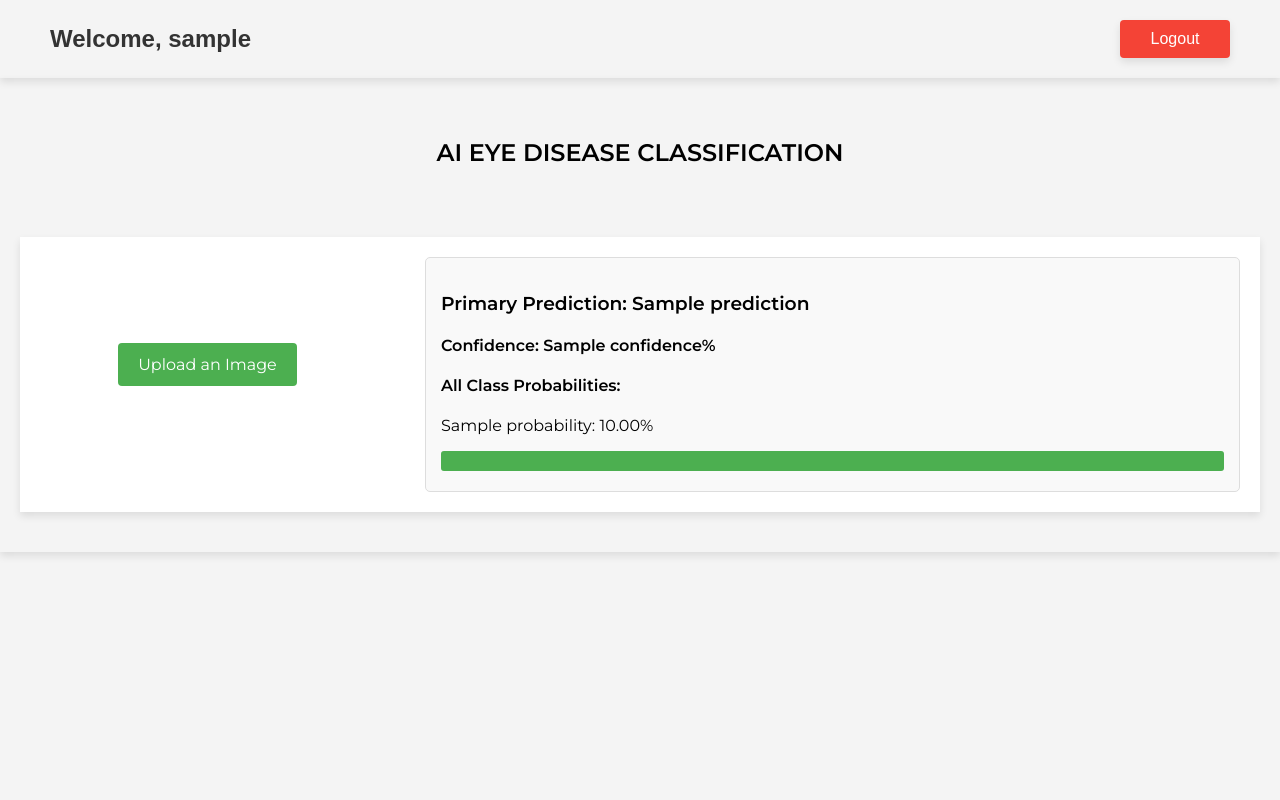
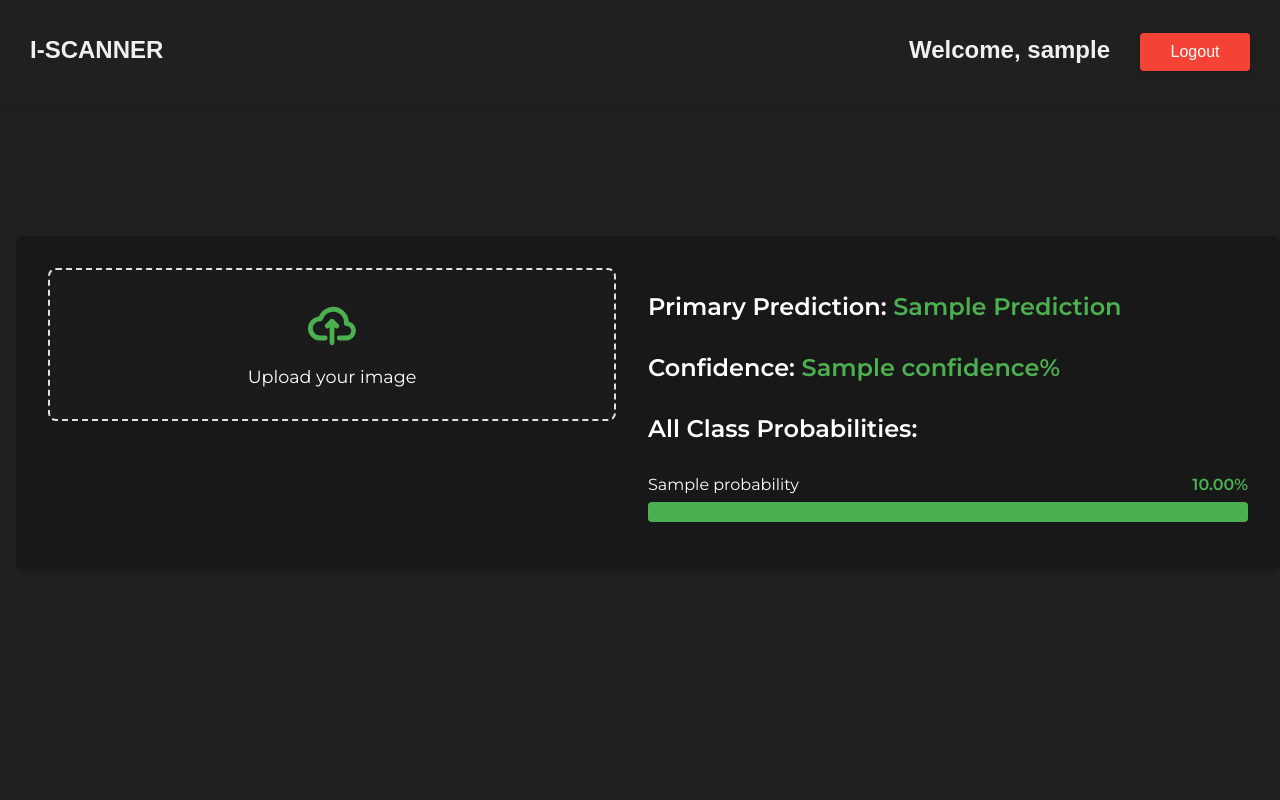
Before and after one commit to blcoussama/FLASK-AI-IMAGE-SCANNER, a Flask app: template templates/dashboard.html in a window 1280 px wide. Run offline with Flask 3, Linux system fonts and the light colour scheme; the template is opened without the code that fills it: most values are stand-ins (such as "Sample title", 1, 10 or a date in 2020).

Commit message:
Refined Styles & And User dashbaord

```diff
--- a/app.py
+++ b/app.py
@@ -1,16 +1,22 @@
 from flask import Flask, render_template, request, redirect, session, url_for, flash
 from werkzeug.security import generate_password_hash, check_password_hash
+from werkzeug.utils import secure_filename
 from flask_sqlalchemy import SQLAlchemy
 import tensorflow as tf
 from tensorflow.keras.utils import img_to_array, load_img
 import numpy as np
+import os
 
 app = Flask(__name__)
 app.secret_key = "my_secret_key"
 
-# Config SQL Alchemy
+# Configuration settings
+app.config['UPLOAD_FOLDER'] = 'media'
+app.config['MAX_CONTENT_LENGTH'] = 16 * 1024 * 1024  # 16MB max file size
 app.config["SQLALCHEMY_DATABASE_URI"] = "sqlite:///users.db"
 app.config["SQLALCHEMY_TRACK_MODIFICATIONS"] = False
+
+# Initialize database
 db = SQLAlchemy(app)
 
 # Load the trained ResNet50 model
@@ -30,17 +36,15 @@ class User(db.Model):
     def check_password(self, password):
         return check_password_hash(self.password_hash, password)
 
-def preprocess_image(image_file):
+def preprocess_image(image_path):
     """
     Preprocess the uploaded image exactly as in the training code
+    Parameters:
+    image_path (str): Path to the saved image file
     """
-    temp_path = './media/temp_image.jpg'
-    image_file.save(temp_path)
-
-    img = load_img(temp_path, target_size=(224, 224))
+    img = load_img(image_path, target_size=(224, 224))
     img_array = img_to_array(img)
     img_array = np.expand_dims(img_array, axis=0)
-
     return img_array
 
 @app.route("/")
@@ -94,37 +98,56 @@ def predict():
     if "username" not in session:
         return redirect(url_for("login"))
 
-    if 'file' not in request.files:
-        return render_template('dashboard.html', username=session["username"], error='No file uploaded')
+    if request.method == 'POST':
+        if 'file' not in request.files:
+            return render_template('dashboard.html', username=session["username"], error='No file uploaded')
 
-    file = request.files['file']
-    if file.filename == '':
-        return render_template('dashboard.html', username=session["username"], error='No selected file')
+        file = request.files['file']
+        if file.filename == '':
+            return render_template('dashboard.html', username=session["username"], error='No selected file')
 
-    try:
-        img_array = preprocess_image(file)
-        predictions = model.predict(img_array)
-        probabilities = predictions[0]
+        try:
+            # Create media directory if it doesn't exist
+            os.makedirs(app.config['UPLOAD_FOLDER'], exist_ok=True)
 
-        predicted_class = np.argmax(probabilities)
-        confidence = float(probabilities[predicted_class] * 100)
-        result = CLASS_LABELS[predicted_class]
+            # Save the uploaded file
+            filename = secure_filename(file.filename)
+            filepath = os.path.join(app.config['UPLOAD_FOLDER'], filename)
+            file.save(filepath)
 
-        class_probabilities = {
-            label: float(prob * 100)
-            for label, prob in zip(CLASS_LABELS, probabilities)
-        }
+            # Process the image using the saved file path
+            img_array = preprocess_image(filepath)
+            predictions = model.predict(img_array)
+            probabilities = predictions[0]
 
-        return render_template(
-            'dashboard.html',
-            username=session["username"],
-            prediction=result,
-            confidence=round(confidence, 2),
-            all_probabilities=class_probabilities
-        )
+            predicted_class = np.argmax(probabilities)
+            confidence = float(probabilities[predicted_class] * 100)
+            result = CLASS_LABELS[predicted_class]
 
-    except Exception as e:
-        return render_template('dashboard.html', username=session["username"], error=f'Error processing image: {str(e)}')
+            class_probabilities = {
+                label: float(prob * 100)
+                for label, prob in zip(CLASS_LABELS, probabilities)
+            }
+
+            # Clean up the saved file
+            if os.path.exists(filepath):
+                os.remove(filepath)
+
+            return render_template(
+                'dashboard.html',
+                username=session["username"],
+                prediction=result,
+                confidence=round(confidence, 2),
+                all_probabilities=class_probabilities
+            )
+
+        except Exception as e:
+            # Clean up the file if it exists
+            if 'filepath' in locals() and os.path.exists(filepath):
+                os.remove(filepath)
+            return render_template('dashboard.html', username=session["username"], error=f'Error processing image: {str(e)}')
+
+    return render_template('dashboard.html', username=session["username"])
 
 @app.route("/logout")
 def logout():
--- a/static/styles.css
+++ b/static/styles.css
@@ -3,37 +3,55 @@ body {
     font-family: 'Montserrat', sans-serif;
     margin: 0;
     font-family: Arial, sans-serif;
-    background-color: #f4f4f4; /* Optional: Light background for the page */
+    background-color: rgb(32, 32, 32); /* Optional: Light background for the page */
+    color: rgb(224, 224, 224);
     height: 100vh;
     min-height: 100%;
 }
 
 .form-body {
+    background-color: rgb(32, 32, 32);
+    color: rgb(224, 224, 224);
     padding-left: 20px;
     padding-right: 20px;
     font-family: 'Montserrat', sans-serif;
     display: flex;
+    flex-direction: column;
     align-items: center;
-    justify-content: center;
+    justify-content: start;
     height: 100vh;
     min-height: 100%;
+}
+
+.logo-container {
+    text-align: center;
+    margin-bottom: 100px;
+    margin-top: 80px;
+}
+.form-body .logo {
+    font-size: 50px;
+}
+
+.form-body .logo-p {
+    font-size: 20px;
 }
 
 .container {
     width: 100%;
     max-width: 400px;
     padding: 30px;
-    background-color: #fff;
+    background-color: rgb(24, 24, 24);
+    color: rgb(224, 224, 224);
     border-radius: 8px;
-    box-shadow: 0 4px 8px rgba(0, 0, 0, 0.1);
+    box-shadow: 5px 4px 8px rgba(0, 0, 0, 0.1);
     text-align: center; /* Center the content inside the container */
 }
 
 /* Form Title */
 h1 {
+    color: rgb(240, 240, 240);
     font-size: 24px;
     margin-bottom: 20px;
-    color: #333;
 }
 
 /* Input Fields */
@@ -45,6 +63,7 @@ h1 {
     border-radius: 4px;
     font-size: 16px;
     box-sizing: border-box;
+    color: black;
 }
 
 .input-field:focus {
@@ -60,12 +79,13 @@ h1 {
     border-radius: 4px;
     font-size: 16px;
     cursor: pointer;
-    box-shadow: 0 4px 8px rgba(0, 0, 0, 0.1);
+    box-shadow: 5px 4px 8px rgba(0, 0, 0, 0.1);
 }
 
 .btn-auth {
     background-color: #4CAF50;
     color: white;
+    font-size: 18px;
 }
 
 .btn-auth:hover {
@@ -74,8 +94,9 @@ h1 {
 
 /* Links */
 a {
-    color: #4CAF50;
+    color: #64ca68;
     text-decoration: none;
+    text-decoration: underline;
 }
 
 a:hover {
@@ -89,7 +110,7 @@ a:hover {
 }
 
 /* Dashboard Header */
-.dashboard-body {
+/* .dashboard-body {
     font-family: 'Montserrat', sans-serif;
     display: flex;
     align-items: center;
@@ -153,52 +174,49 @@ a:hover {
 }
 
 .upload-form {
+    background-color: white;
     display: flex;
     flex-direction: column;
     align-items: center;
     justify-content: center;
     width: 30%;
     padding: 50px;
-}
+} */
 
 /* File Upload Customization */
-.file-upload-label {
-    display: inline-block;
-    padding: 12px 20px;
+/* .file-upload-label {
+    padding: 40px 30px;
+    padding-bottom: 20px;
     background-color: #4CAF50;
-    color: white;
+    color: black;
     border-radius: 4px;
     cursor: pointer;
-    text-align: center;
-    font-size: 16px;
-    margin-bottom: 20px;
 }
 
 .file-upload-label:hover {
     background-color: #45a049;
-}
+} */
 
 /* Hide the actual file input */
-#file-upload {
-    display: none;
-}
+/* #file-upload {
+    display: none ;
+} */
 
 /* Image Preview */
-.image-preview-container {
+/* .image-preview-container {
     margin-top: 15px;
     text-align: center;
+    width: 100%;
 }
 
 .image-preview {
-    max-width: 100%;
-    height: auto;
-    max-height: 150px;
-    border-radius: 8px;
+    width: 300px;
+    height: 300px;
     object-fit: cover;
-}
+} */
 
 /* Results Section */
-.results {
+/* .results {
     width: 100%;
     max-width: 100%;
     padding: 15px;
@@ -218,20 +236,20 @@ a:hover {
     height: 20px;
     border-radius: 3px;
     transition: width 0.5s ease-in-out;
-}
+} */
 
 /* Error message styling */
-.error {
+/* .error {
     color: red;
     margin-top: 20px;
     padding: 10px;
     border: 1px solid red;
     border-radius: 5px;
     background-color: #fff5f5;
-}
+} */
 
 /* Form Button Styling */
-.btn-primary {
+/* .btn-primary {
     background-color: #4CAF50;
     color: white;
     padding: 10px 10px;
@@ -242,10 +260,10 @@ a:hover {
 
 .btn-primary:hover {
     background-color: #45a049;
-}
+} */
 
 /* Logout Button Styling */
-.btn-logout {
+/* .btn-logout {
     background-color: #f44336;
     color: white;
     padding: 10px 20px;
@@ -258,3 +276,189 @@ a:hover {
 .btn-logout:hover {
     background-color: #e53935;
 }
+ */
+ .results h3 {
+    font-size: 1.5rem;
+    color: #333;
+}
+
+.results h4 {
+    font-size: 1.5rem;
+    color: #333;
+}
+
+.results .prediction-value {
+    color: #4CAF50; /* Green for primary prediction result */
+    font-weight: bold;
+    text-transform: capitalize;
+}
+
+.results .confidence-value {
+    color: #4CAF50; /* Green for confidence value */
+    font-weight: bold;
+}
+
+.results .probability-item .probability-label span:last-child {
+    color: #4CAF50; /* Green for probability percentages */
+    font-weight: bold;
+}
+
+@media (max-width: 1024px) {
+    .ai-section {
+        display: flex;
+        flex-direction: column; /* Stack elements vertically */
+        align-items: center; /* Center align for better aesthetics */
+    }
+
+    .upload-form,
+    .results-container {
+        width: 100%; /* Ensure full width for better visibility */
+        max-width: 600px; /* Optional: Limit width for a cleaner layout */
+        margin-bottom: 1.5rem; /* Add spacing between the elements */
+    }
+}
+
+  /* Dashboard styles */
+  .dashboard-body {
+    font-family: 'Montserrat', sans-serif;
+}
+.dashboard-header {
+    padding: 20px 30px;
+    display: flex;
+    margin-bottom: 2rem;
+    justify-content: space-between;
+    align-items: center;
+    box-shadow: 5px 4px 8px rgba(0, 0, 0, 0.1);
+}
+
+.dashboard-header h2 {
+    width: 100%;
+}
+
+.dashboard-header a {
+    text-align: center;
+    color: white;
+    text-decoration: none;
+    background-color: #f44336;
+    padding: 10px 20px;
+    border-radius: 4px;
+    max-width: 70px;
+    box-shadow: 0 4px 8px rgba(0, 0, 0, 0.1);
+}
+
+
+.dash-container {
+    gap: 50px;
+    max-width: 1200px;
+    margin: 0 auto;
+    padding: 0rem 3rem;
+    display: flex;
+    flex-direction: column;
+    align-items: center;
+    justify-content: center;
+    color: white;
+}
+
+.ai-section {
+    margin-top: 100px;
+    width: 100%;
+    display: flex;
+    gap: 2rem;
+    background-color: rgb(24, 24, 24);
+    padding: 2rem;
+    border-radius: 8px;
+    box-shadow: 0 4px 6px rgba(0, 0, 0, 0.1);
+}
+
+.upload-container {
+    display: flex;
+    align-items: center;
+    justify-content: center;
+    width: 100%;
+    margin-bottom: 1.5rem;
+}
+
+.file-upload-label {
+    width: 500px;
+    display: flex;
+    flex-direction: column;
+    align-items: center;
+    justify-content: center;
+    padding: 2rem;
+    background-color: rgb(27, 27, 27);
+    border: 2px dashed #dee2e6;
+    border-radius: 8px;
+    cursor: pointer;
+    transition: all 0.3s ease;
+}
+
+.upload-content {
+    display: flex;
+    flex-direction: column;
+    align-items: center;
+    gap: 1rem;
+}
+
+.upload-icon {
+    width: 48px;
+    height: 48px;
+    color: #4CAF50;
+}
+
+.upload-text {
+    font-size: 1.1rem;
+    color: white;
+}
+
+.preview-section {
+    display: none;
+    width: 100%;
+}
+
+.image-preview-container {
+    max-width: 244px;
+    margin-bottom: 1rem;
+    border-radius: 8px;
+    overflow: hidden;
+}
+
+.image-preview {
+    width: 100%;
+    object-fit: cover;
+}
+
+.results-container {
+    width: 100%;
+}
+
+.probability-item {
+    margin-bottom: 1rem;
+}
+
+.probability-label {
+    display: flex;
+    justify-content: space-between;
+    margin-bottom: 0.5rem;
+}
+
+.probability-bar {
+    height: 20px;
+    background-color: white;
+    border-radius: 4px;
+    overflow: hidden;
+}
+
+.probability-fill {
+    height: 100%;
+    background-color: #4CAF50;
+    transition: width 0.6s ease;
+}
+
+#analyze-button {
+    background-color: #4CAF50;
+    color: white;
+    width: 100%;
+    margin-top: 1rem;
+    padding: 0.75rem;
+    font-size: 1.1rem;
+}
--- a/templates/dashboard.html
+++ b/templates/dashboard.html
@@ -1,50 +1,57 @@
 {% extends "base.html" %}
 
 {% block body %}
-<!-- Header Section -->
 <header class="dashboard-header">
+    <h1 style="width: 100%;">I-SCANNER</h1>
+    <div style="display: flex; align-items: center; justify-content: end; width: 100%; gap: 30px;">
         <h1>Welcome, {{ username }}</h1>
         <a href="{{ url_for('logout') }}" class="btn btn-logout">Logout</a>
+    </div>
+
 </header>
 
-<!-- Main Content Section -->
 <div class="dashboard-body">
-    <div class="dash-container">
-        <h2>AI Eye Disease Classification</h2>
+    <div class="dash-container" style="width: 100%;">
         <div class="ai-section">
-
-            <form class="upload-form" action="{{ url_for('predict') }}" method="POST" enctype="multipart/form-data">
-                <div class="form-group">
-                    <!-- Custom File Upload Section -->
-                    <label for="file-upload" class="file-upload-label">
-                        <span class="file-upload-text">Upload an Image</span>
+            <form class="upload-form" action="{{ url_for('predict') }}" method="POST" enctype="multipart/form-data" id="uploadForm">
+                <div class="upload-container">
+                    <label for="file-upload" class="file-upload-label" id="upload-label">
+                        <div class="upload-content">
+                            <svg class="upload-icon" xmlns="http://www.w3.org/2000/svg" fill="none" viewBox="0 0 20 16">
+                                <path stroke="currentColor" stroke-linecap="round" stroke-linejoin="round" stroke-width="2"
+                                    d="M13 13h3a3 3 0 0 0 0-6h-.025A5.56 5.56 0 0 0 16 6.5 5.5 5.5 0 0 0 5.207 5.021C5.137 5.017 5.071 5 5 5a4 4 0 0 0 0 8h2.167M10 15V6m0 0L8 8m2-2 2 2" />
+                            </svg>
+                            <span class="upload-text">Upload your image</span>
+                        </div>
                     </label>
-                    <input type="file" name="file" id="file-upload" accept="image/*" required onchange="previewImage(event)">
+                    <input style="display: none;" type="file" name="file" id="file-upload" accept="image/*" required>
                 </div>
 
-                <!-- Image Preview Section -->
-                <div id="image-preview-container" class="image-preview-container" style="display:none;">
-                    <img id="image-preview" src="" alt="Image preview" class="image-preview" />
+                <div class="preview-section">
+                    <div id="image-preview-container" class="image-preview-container">
+                        <img id="image-preview" src="" alt="Image preview" class="image-preview">
                     </div>
-
-                <button type="submit" class="btn btn-primary" id="analyze-button" style="display:none;">Analyze The Image</button>
+                    <button type="submit" class="btn btn-primary" id="analyze-button">Analyze Image</button>
+                </div>
             </form>
 
+            <div class="results-container">
                 {% if error %}
-                <div class="error">
-                    {{ error }}
-                </div>
+                <div class="error">{{ error }}</div>
                 {% endif %}
 
                 {% if prediction %}
                 <div class="results">
-                    <h3>Primary Prediction: {{ prediction }}</h3>
-                    <h4>Confidence: {{ confidence }}%</h4>
+                    <h3 style="color: white;">Primary Prediction: <span class="prediction-value">{{ prediction }}</span></h3>
+                    <h4 style="color: white;">Confidence: <span class="confidence-value">{{ confidence }}%</span></h4>
 
-                    <h4>All Class Probabilities:</h4>
+                    <h4 style="color: white;">All Class Probabilities:</h4>
                     {% for class_name, prob in all_probabilities.items() %}
-                    <div>
-                        <p>{{ class_name }}: {{ "%.2f"|format(prob) }}%</p>
+                    <div class="probability-item">
+                        <div class="probability-label">
+                            <span>{{ class_name }}</span>
+                            <span>{{ "%.2f"|format(prob) }}%</span>
+                        </div>
                         <div class="probability-bar">
                             <div class="probability-fill" style="width: {{ prob }}%"></div>
                         </div>
@@ -52,45 +59,58 @@
                     {% endfor %}
                 </div>
                 {% endif %}
-
-            <!-- Show the uploaded image after submission -->
-            {% if uploaded_image %}
-            <div class="image-preview-container" style="display:block;">
-                <img src="{{ url_for('uploaded_image', filename=uploaded_image) }}" alt="Uploaded Image" class="image-preview" />
             </div>
-            {% endif %}
         </div>
     </div>
 </div>
 
-<!-- Custom Styles -->
-<style>
+<script>
 
-</style>
+document.addEventListener('DOMContentLoaded', function() {
+    const form = document.getElementById('uploadForm');
+    const fileInput = document.getElementById('file-upload');
+    const previewSection = document.querySelector('.preview-section');
+    const imagePreview = document.getElementById('image-preview');
+    const uploadLabel = document.getElementById('upload-label');
 
-<!-- JavaScript for Image Preview -->
-<script>
-    function previewImage(event) {
+    fileInput.addEventListener('change', function(event) {
         const file = event.target.files[0];
+        if (file) {
             const reader = new FileReader();
-        const analyzeButton = document.getElementById('analyze-button');
+            reader.onload = function(e) {
+                imagePreview.src = e.target.result;
+                previewSection.style.display = 'block';
+                uploadLabel.style.display = 'none';
+            };
+            reader.readAsDataURL(file);
+        }
+    });
 
-        reader.onload = function(e) {
-            const imagePreview = document.getElementById('image-preview');
-            imagePreview.src = e.target.result;
-            document.getElementById('image-preview-container').style.display = 'block';
+    // Prevent form refresh issues
+    form.addEventListener('submit', async function(e) {
+        e.preventDefault();
 
-            // Show the analyze button after the image is loaded
-            analyzeButton.style.display = 'block';
-        };
+        const formData = new FormData(form);
+        try {
+            const response = await fetch('{{ url_for("predict") }}', {
+                method: 'POST',
+                body: formData
+            });
 
-        if (file) {
-            reader.readAsDataURL(file);
-        } else {
-            // Hide the analyze button if no file is selected
-            analyzeButton.style.display = 'none';
+            const result = await response.text();
+            const tempDiv = document.createElement('div');
+            tempDiv.innerHTML = result;
+
+            // Update only the results container
+            const newResults = tempDiv.querySelector('.results-container');
+            const currentResults = document.querySelector('.results-container');
+            if (newResults && currentResults) {
+                currentResults.innerHTML = newResults.innerHTML;
             }
+        } catch (error) {
+            console.error('Error:', error);
         }
+    });
+});
 </script>
-
 {% endblock %}
--- a/templates/login.html
+++ b/templates/login.html
@@ -2,6 +2,10 @@
 
 {% block body %}
 <div class="form-body">
+    <div class="logo-container">
+        <h1 class="logo">I-SCANNER</h1>
+        <p class="logo-p">AI-powered Diagnostic Tool for Eye Disease Diagnosis</p>
+    </div>
     <div class="container">
         <h1>Welcome Back</h1>
         <form action="{{ url_for('login') }}" method="post">
--- a/templates/register.html
+++ b/templates/register.html
@@ -2,6 +2,11 @@
 
 {% block body %}
 <div class="form-body">
+    <div class="logo-container">
+        <h1 class="logo">I-SCANNER</h1>
+        <p class="logo-p">AI-powered Diagnostic Tool for Eye Disease Diagnosis</p>
+    </div>
+
     <div class="container">
         <h1>Create an Account</h1>
         <form action="{{ url_for('register') }}" method="post">
```
Also changed, not shown: templates/saved_classifications.html (added, +80 -0 lines). Lines whose indentation alone changed are shown as unchanged.
